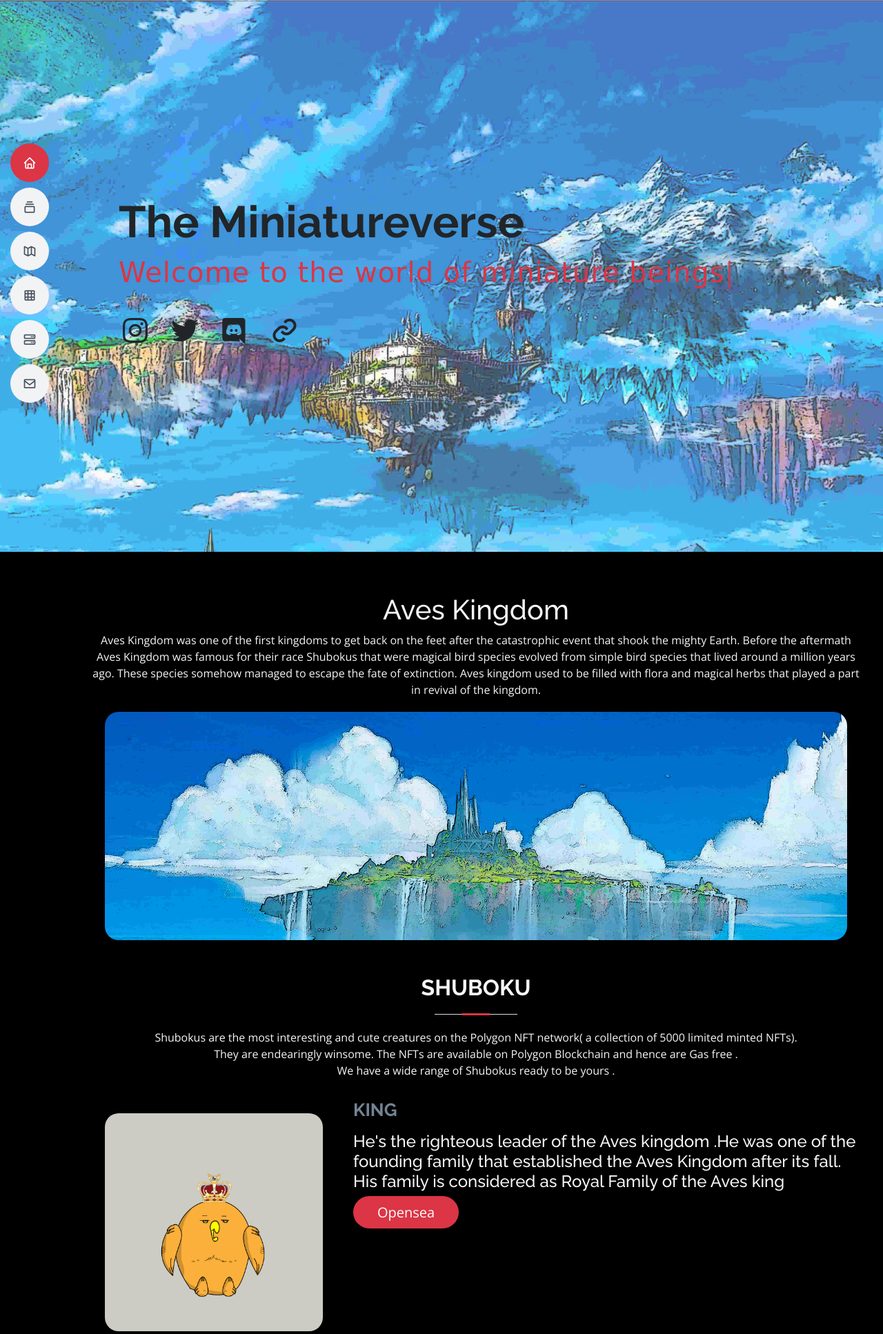
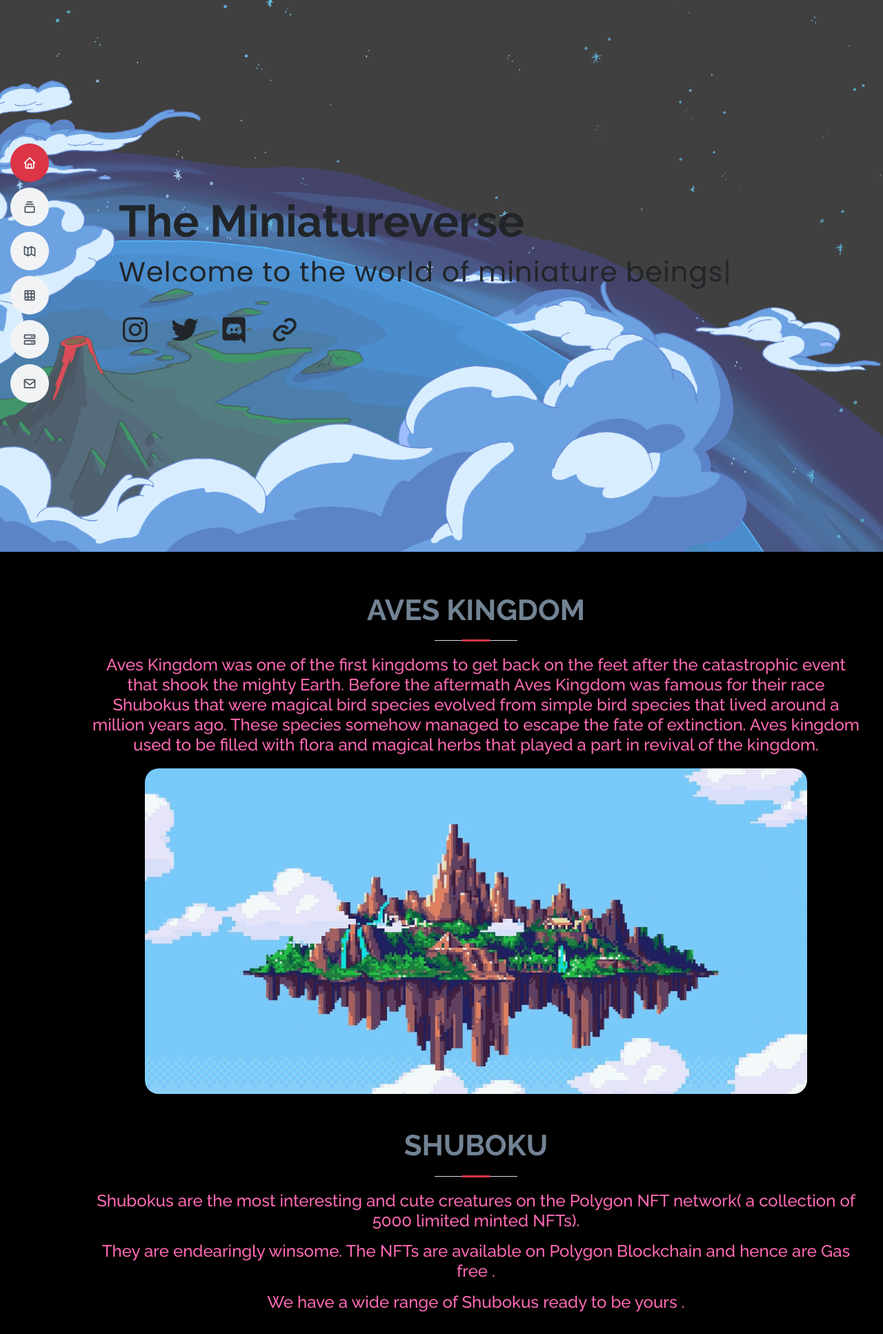
Before and after one commit to RengokuH/miniatureverse, a Django app: page / in a window 1280 px wide. Shown: the top 1934 px of the page at 69% size. Run offline with Django 3.2, Linux system fonts and the light colour scheme; data comes from the database, SQL or seed files in the repository; both versions use the stored data as it was after the commit; some libraries are stand-ins or nearby versions.

Commit message:
Font changes

```diff
--- a/portfolio/settings.py
+++ b/portfolio/settings.py
@@ -12,6 +12,7 @@ https://docs.djangoproject.com/en/3.1/ref/settings/
 
 from pathlib import Path
 import os
+from re import T
 
 # Build paths inside the project like this: BASE_DIR / 'subdir'.
 BASE_DIR = Path(__file__).resolve().parent.parent
--- a/portfolio/static/assets/css/style.css
+++ b/portfolio/static/assets/css/style.css
@@ -1,3 +1,5 @@
+@import url('https://fonts.googleapis.com/css2?family=Poppins:wght@400;700&display=swap');
+
 /**
 * Template Name: MyResume - v4.0.1
 * Template URL: https://bootstrapmade.com/free-html-bootstrap-template-my-resume/
@@ -9,7 +11,7 @@
 # General
 --------------------------------------------------------------*/
 body {
-  font-family: "Open Sans", sans-serif;
+  font-family: 'Poppins', sans-serif;
   color: whitesmoke;
   background-color: black;
 }
@@ -291,7 +293,7 @@ h6 {
 #hero {
   width: 100%;
   height: 100vh;
-  background: url("../img/hero.jpg") bottom no-repeat;
+  background: url("../img/hero.png") bottom no-repeat;
   background-size: cover;
   position: relative;
 }
@@ -324,11 +326,11 @@ h6 {
   color: #45505b;
   margin: 15px 0 0 0;
   font-size: 40px;
-  font-family: cursive;
+  /* font-family: cursive; */
 }
 
 #hero p span {
-  color: #dc3545;
+  color: #212529;
   letter-spacing: 1px;
 }
 
@@ -378,13 +380,17 @@ section {
 }
 
 .section-title h2 {
-  font-size: 32px;
+  font-size: 42px;
   font-weight: bold;
   text-transform: uppercase;
   margin-bottom: 20px;
   padding-bottom: 20px;
   position: relative;
-  color: whitesmoke;
+  color: #728394;
+}
+
+.custom-size {
+  width: 1000px;
 }
 
 .section-title h2::before {
@@ -409,10 +415,14 @@ section {
   left: calc(50% - 20px);
 }
 
-.section-title p {
+.section-title h4 {
   margin-bottom: 0;
+  color: hotpink;
 }
 
+.section-title h3 {
+  color: hotpink;
+}
 /*--------------------------------------------------------------
 # About
 --------------------------------------------------------------*/
@@ -420,6 +430,7 @@ section {
   font-weight: 700;
   font-size: 26px;
   color: #728394;
+  padding-top: 40px;
 }
 
 .about .content ul {
--- a/templates/sections/collection.html
+++ b/templates/sections/collection.html
@@ -2,32 +2,46 @@
 
 <section id="about" class="about">
   <div class="container" data-aos="fade-up">
-
     <div class="section-title">
-      <h1>Aves Kingdom</h1>
-      <p>Aves Kingdom was one of the first kingdoms to get back on the feet after the catastrophic event that shook the mighty Earth. Before the aftermath Aves Kingdom was famous for their race Shubokus that were  magical bird species evolved from  simple bird species that lived around a million years ago. These species somehow managed to escape the fate of extinction. Aves kingdom used to be filled with flora and magical herbs that played a part in revival of the kingdom.</p>
-      <img src="/media/about/Aves.jpg" class="img-fluid collection" alt="">
+      <h2>AVES KINGDOM</h2>
+      <h4>
+        Aves Kingdom was one of the first kingdoms to get back on the feet after
+        the catastrophic event that shook the mighty Earth. Before the aftermath
+        Aves Kingdom was famous for their race Shubokus that were magical bird
+        species evolved from simple bird species that lived around a million
+        years ago. These species somehow managed to escape the fate of
+        extinction. Aves kingdom used to be filled with flora and magical herbs
+        that played a part in revival of the kingdom.
+      </h4>
+      <img
+        src="/media/about/Aves.png"
+        class="img-fluid collection custom-size"
+        alt=""
+      />
     </div>
-
 
     {% for details in collection %}
     <div class="section-title">
       <h2>{{ details.title }}</h2>
-      <p>{{ details.desc|safe }}</p>
+      <h4>{{ details.desc|safe }}</h4>
       <!-- <img src="/media/about/Aves.jpg" class="img-fluid" alt="">   -->
     </div>
-    {% endfor %}
-
-    {% for collectionsInfos in collectionsInfo %}
+    {% endfor %} {% for collectionsInfos in collectionsInfo %}
 
     <div class="row">
       <div class="col-lg-4">
-        <img src="{{ collectionsInfos.photo.url }}" class="img-fluid collection" alt="" />
+        <img
+          src="{{ collectionsInfos.photo.url }}"
+          class="img-fluid collection"
+          alt=""
+        />
       </div>
       <div class="col-lg-8 pt-4 pt-lg-0 content">
         <h3>{{ collectionsInfos.title }}</h3>
         <p class="font-italic">{{ collectionsInfos.desc |safe}}</p>
-        <a href="{{ collectionsInfos.opensea_url }}" style="
+        <a
+          href="{{ collectionsInfos.opensea_url }}"
+          style="
             background: #dc3545;
             border: 0;
             padding: 10px 35px;
@@ -35,7 +49,9 @@
             transition: 0.4s;
             border-radius: 50px;
             width: 150px;
-              ">Opensea</a>
+          "
+          >Opensea</a
+        >
         <!-- <div class="row"> -->
         <!-- <div class="col-lg-6"> -->
         <!-- <ul>
--- a/templates/sections/roadmap.html
+++ b/templates/sections/roadmap.html
@@ -16,16 +16,16 @@
               {% if details.date1 != "" %}
               <h5>{{ details.date1 }}</h5>
               {% endif %}
-              <p>{{ details.desc1 |safe}}</p>
+              <h3>{{ details.desc1 |safe}}</h3>
             </div>
             {% if details.subtitle2 != "" %}
 
             <div class="resume-item">
-              <h4>{{ res.subtitle2 }}</h4>
+              <h4>{{ details.subtitle2 }}</h4>
               {% if details.date2 != "" %}
               <h5>{{ details.date2 }}</h5>
               {% endif %}
-              <p>{{ details.desc2 |safe}}</p>
+              <h3>{{ details.desc2 |safe}}</h3>
             </div>
             {% endif %}
             {% if details.subtitle3 != "" %}
@@ -34,7 +34,7 @@
               {% if details.date3 != "" %}
               <h5>{{ details.date3 }}</h5>
               {% endif %}
-              <p>{{ details.desc3 |safe}}</p>
+              <h3>{{ details.desc3 |safe}}</h3>
             </div>
             {% endif %}
             {% if details.subtitle4 != "" %}
@@ -43,7 +43,7 @@
               {% if details.date4 != "" %}
               <h5>{{ details.date4 }}</h5>
               {% endif %}
-              <p>{{ details.desc4|safe }}</p>
+              <h3>{{ details.desc4|safe }}</h3>
             </div>
             {% endif %}
             {% if details.subtitle5 != "" %}
@@ -52,7 +52,7 @@
               {% if details.date5 != "" %}
               <h5>{{ details.date5 }}</h5>
               {% endif %}
-              <p>{{ details.desc5 |safe}}</p>
+              <h3>{{ details.desc5 |safe}}</h3>
             </div>
             {% endif %}
           </div>
--- a/webpages/models.py
+++ b/webpages/models.py
@@ -8,6 +8,7 @@ from datetime import datetime
 class LandingPage(models.Model):
     name = models.CharField(max_length=255)
     animationText = models.CharField(max_length=255)
+    # animationText2 = models.CharField(max_length=255, blank=True)
     insta_url = models.CharField(max_length=1000, default="", blank=True)
     twitter_url = models.CharField(max_length=1000, default="", blank=True)
     linktree_url = models.CharField(max_length=1000, default="", blank=True)
```
Also changed, not shown: static/assets/css/style.css (+18 -7 lines), db.sqlite3, media/about/Aves.jpg (deleted), media/about/Aves.png (added), portfolio/static/assets/img/hero.jpg (deleted), portfolio/static/assets/img/hero.png (added), static/assets/img/hero.png (added), webpages/migrations/0028_landingpage_animationtext2.py (added), webpages/migrations/0029_remove_landingpage_animationtext2.py (added). Lines whose indentation alone changed are shown as unchanged.
